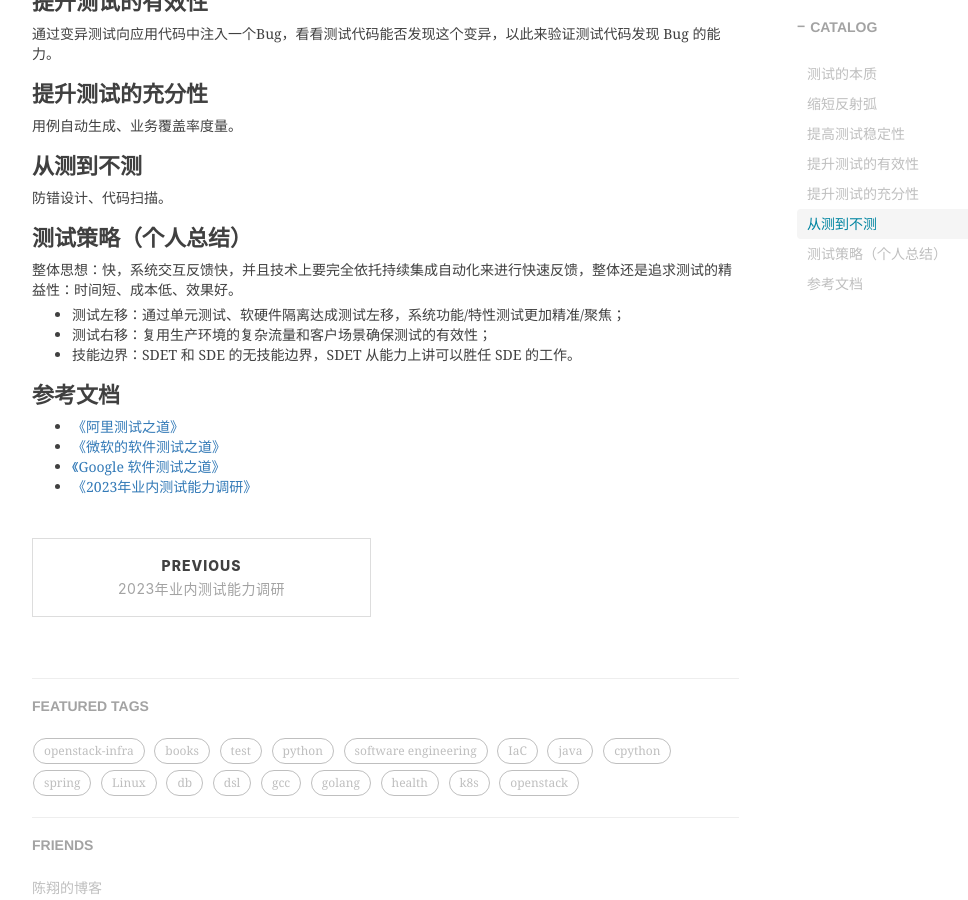
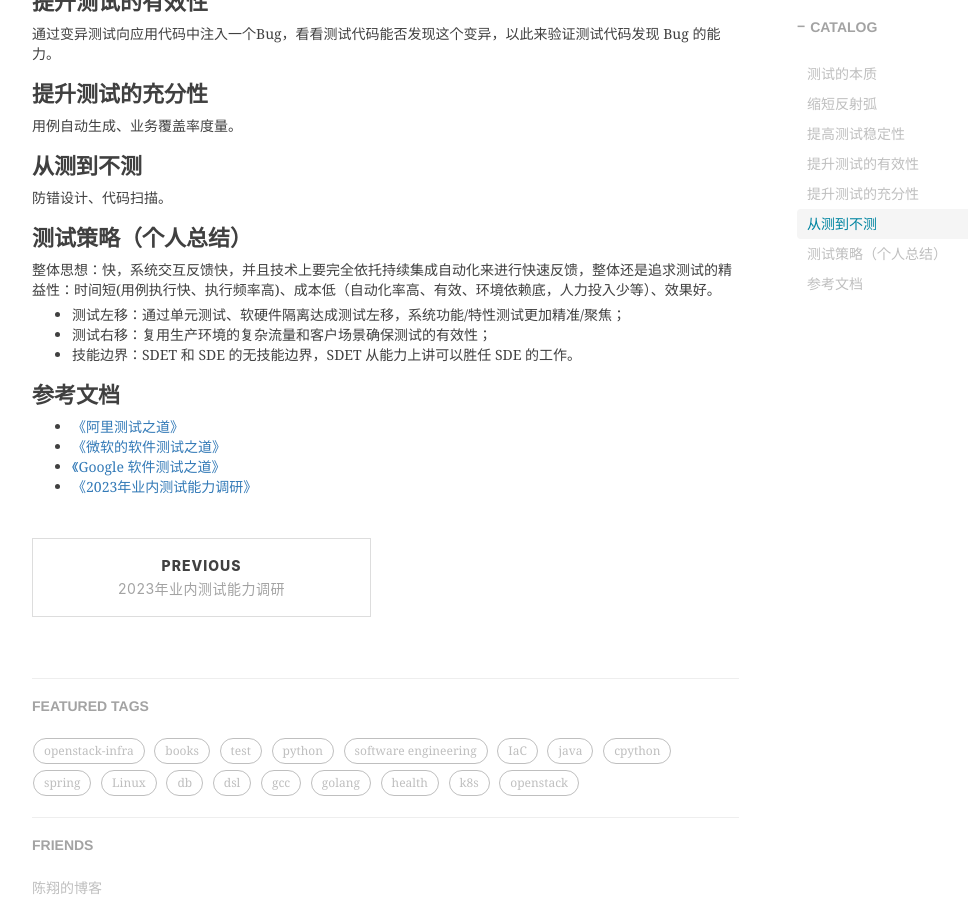
Before and after one commit to shihai1991/shihai1991.github.io, a Jekyll site: the page built from _posts/2023-11-15-阿里测试之道.md, in a window 1280 px wide and 900 px high, scrolled down 1139 px. Shown: the whole window, without its empty margins (233-1201 px from the left). Built offline with Jekyll 4.4.1, drawn with Linux system fonts in a browser that asks for light colours; nearby versions of some CDN libraries; comment, search, counter and statistics services are not loaded.

Commit message:
update blog

```diff
--- a/_posts/2023-11-15-阿里测试之道.md
+++ b/_posts/2023-11-15-阿里测试之道.md
@@ -40,13 +40,13 @@
 防错设计、代码扫描。
 
 # 测试策略（个人总结）
-整体思想：快，系统交互反馈快，并且技术上要完全依托持续集成自动化来进行快速反馈，整体还是追求测试的精益性：时间短、成本低、效果好。
+整体思想：快，系统交互反馈快，并且技术上要完全依托持续集成自动化来进行快速反馈，整体还是追求测试的精益性：时间短(用例执行快、执行频率高)、成本低（自动化率高、有效、环境依赖底，人力投入少等）、效果好。
 - 测试左移：通过单元测试、软硬件隔离达成测试左移，系统功能/特性测试更加精准/聚焦；
 - 测试右移：复用生产环境的复杂流量和客户场景确保测试的有效性；
 - 技能边界：SDET 和 SDE 的无技能边界，SDET 从能力上讲可以胜任 SDE 的工作。
 
 # 参考文档
-- [《阿里测试之道》]()
-- [《微软的软件测试之道》]()
-- [《Google 软件测试之道》]()
+- [《阿里测试之道》](https://book.douban.com/subject/35801617/)
+- [《微软的软件测试之道》](https://book.douban.com/subject/4009658/)
+- [《Google 软件测试之道》](https://book.douban.com/subject/25742200/)
 - [《2023年业内测试能力调研》](https://shihai1991.github.io/test/2023/11/07/2023%E5%B9%B4%E4%B8%9A%E5%86%85%E6%B5%8B%E8%AF%95%E8%83%BD%E5%8A%9B%E8%B0%83%E7%A0%94/)
```
